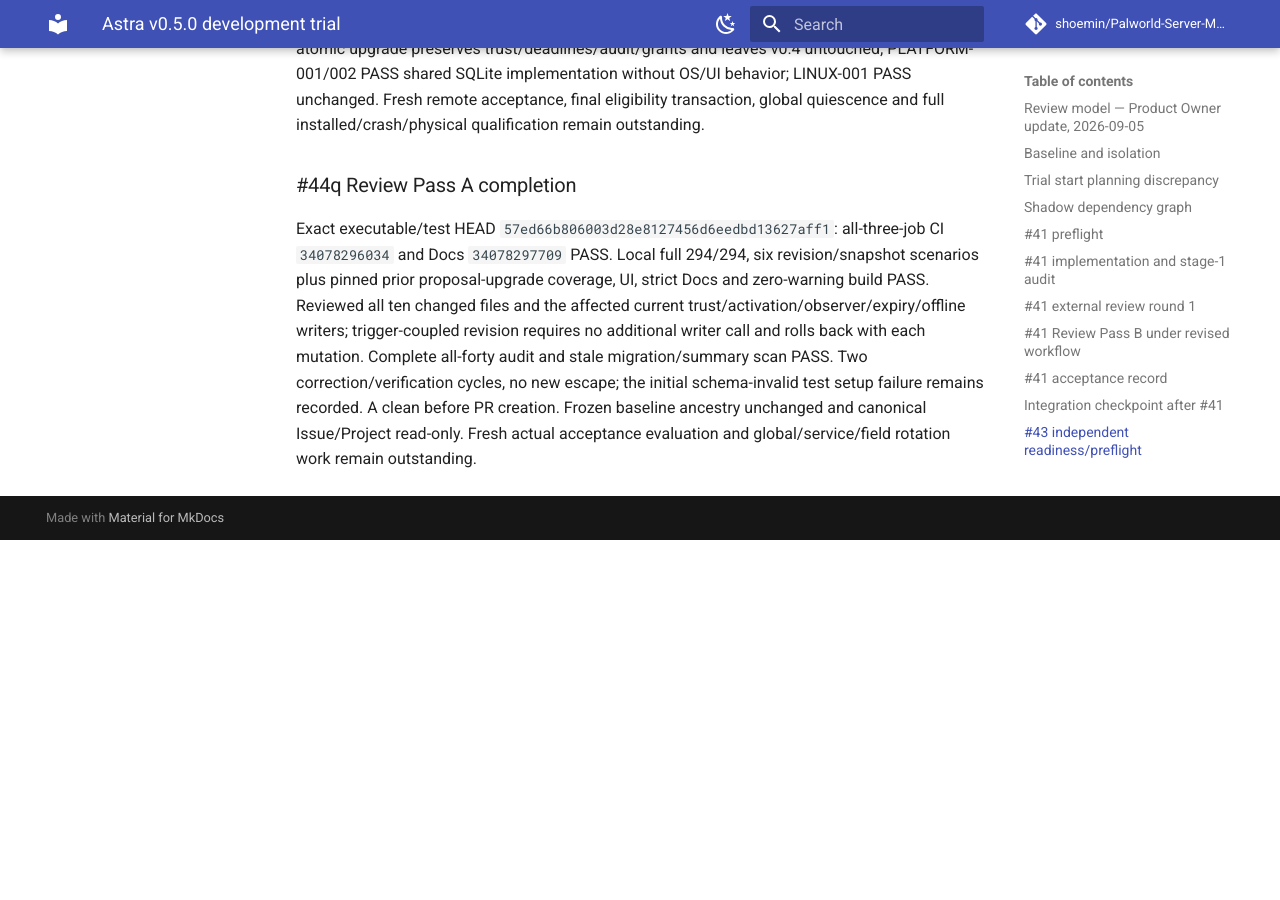
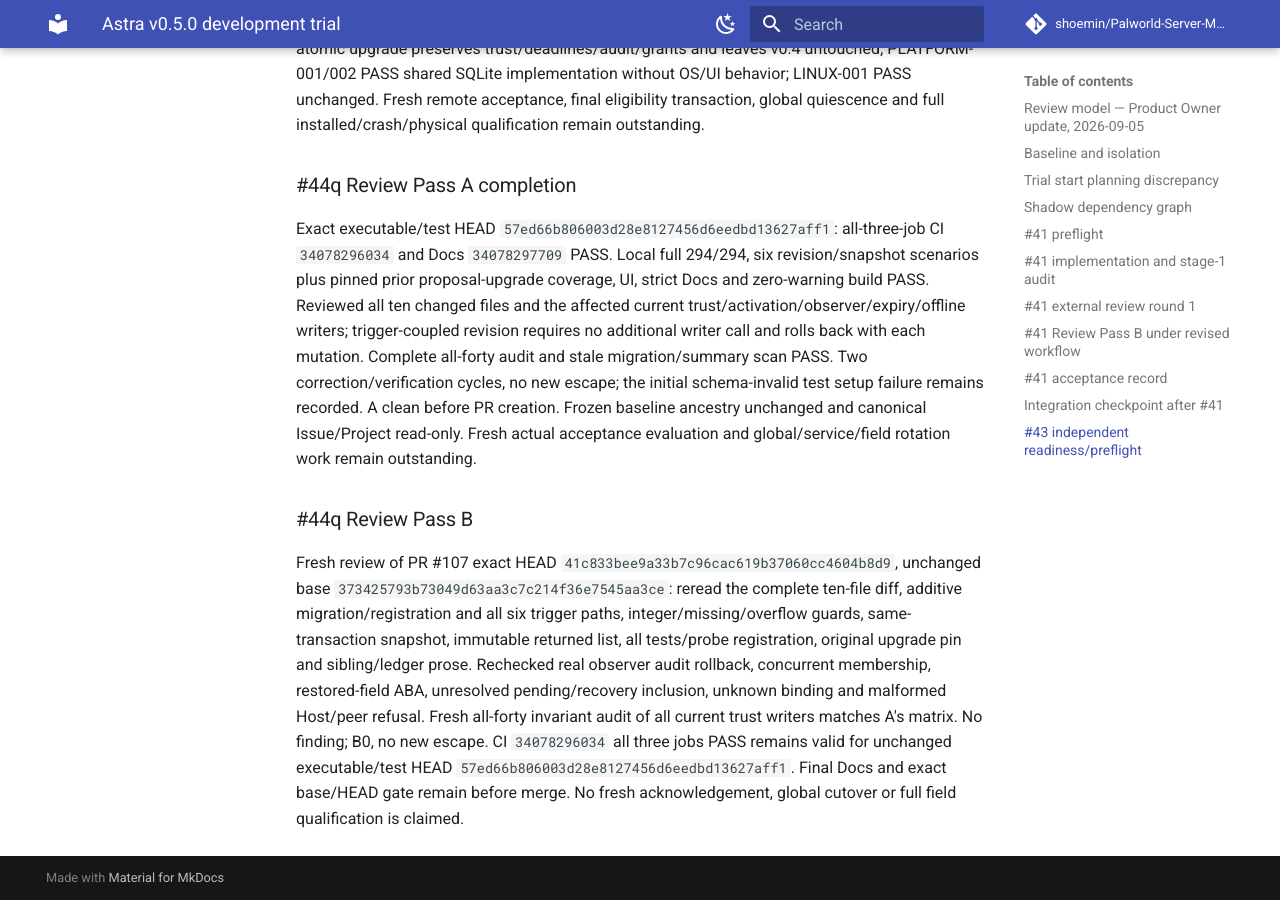
Before and after one commit to shoemin/Palworld-Server-Manager, an MkDocs documentation site: the page built from docs/experiments/astra-v0.5.0-trial.md, in a window 1280 px wide and 900 px high, scrolled down 188867 px. Built offline with MkDocs 1.6.1 and Material for MkDocs 9.7.7, drawn with Linux system fonts in a browser that asks for light colours; comment, search, counter and statistics services are not loaded; before the commit the page ends 189407 px from its top, so only the background shows below that; part of the change alters nothing that is shown.

```diff
--- a/docs/experiments/astra-v0.5.0-trial.md
+++ b/docs/experiments/astra-v0.5.0-trial.md
@@ -2024,3 +2024,7 @@ All forty invariants reviewed across current peer writers and affected graph: AR
 ### #44q Review Pass A completion
 
 Exact executable/test HEAD `57ed66b806003d28e8127456d6eedbd13627aff1`: all-three-job CI `34078296034` and Docs `34078297709` PASS. Local full 294/294, six revision/snapshot scenarios plus pinned prior proposal-upgrade coverage, UI, strict Docs and zero-warning build PASS. Reviewed all ten changed files and the affected current trust/activation/observer/expiry/offline writers; trigger-coupled revision requires no additional writer call and rolls back with each mutation. Complete all-forty audit and stale migration/summary scan PASS. Two correction/verification cycles, no new escape; the initial schema-invalid test setup failure remains recorded. A clean before PR creation. Frozen baseline ancestry unchanged and canonical Issue/Project read-only. Fresh actual acceptance evaluation and global/service/field rotation work remain outstanding.
+
+### #44q Review Pass B
+
+Fresh review of PR #107 exact HEAD `41c833bee9a33b7c96cac619b37060cc4604b8d9`, unchanged base `373425793b73049d63aa3c7c214f36e7545aa3ce`: reread the complete ten-file diff, additive migration/registration and all six trigger paths, integer/missing/overflow guards, same-transaction snapshot, immutable returned list, all tests/probe registration, original upgrade pin and sibling/ledger prose. Rechecked real observer audit rollback, concurrent membership, restored-field ABA, unresolved pending/recovery inclusion, unknown binding and malformed Host/peer refusal. Fresh all-forty invariant audit of all current trust writers matches A's matrix. No finding; B0, no new escape. CI `34078296034` all three jobs PASS remains valid for unchanged executable/test HEAD `57ed66b806003d28e8127456d6eedbd13627aff1`. Final Docs and exact base/HEAD gate remain before merge. No fresh acknowledgement, global cutover or full field qualification is claimed.
```
